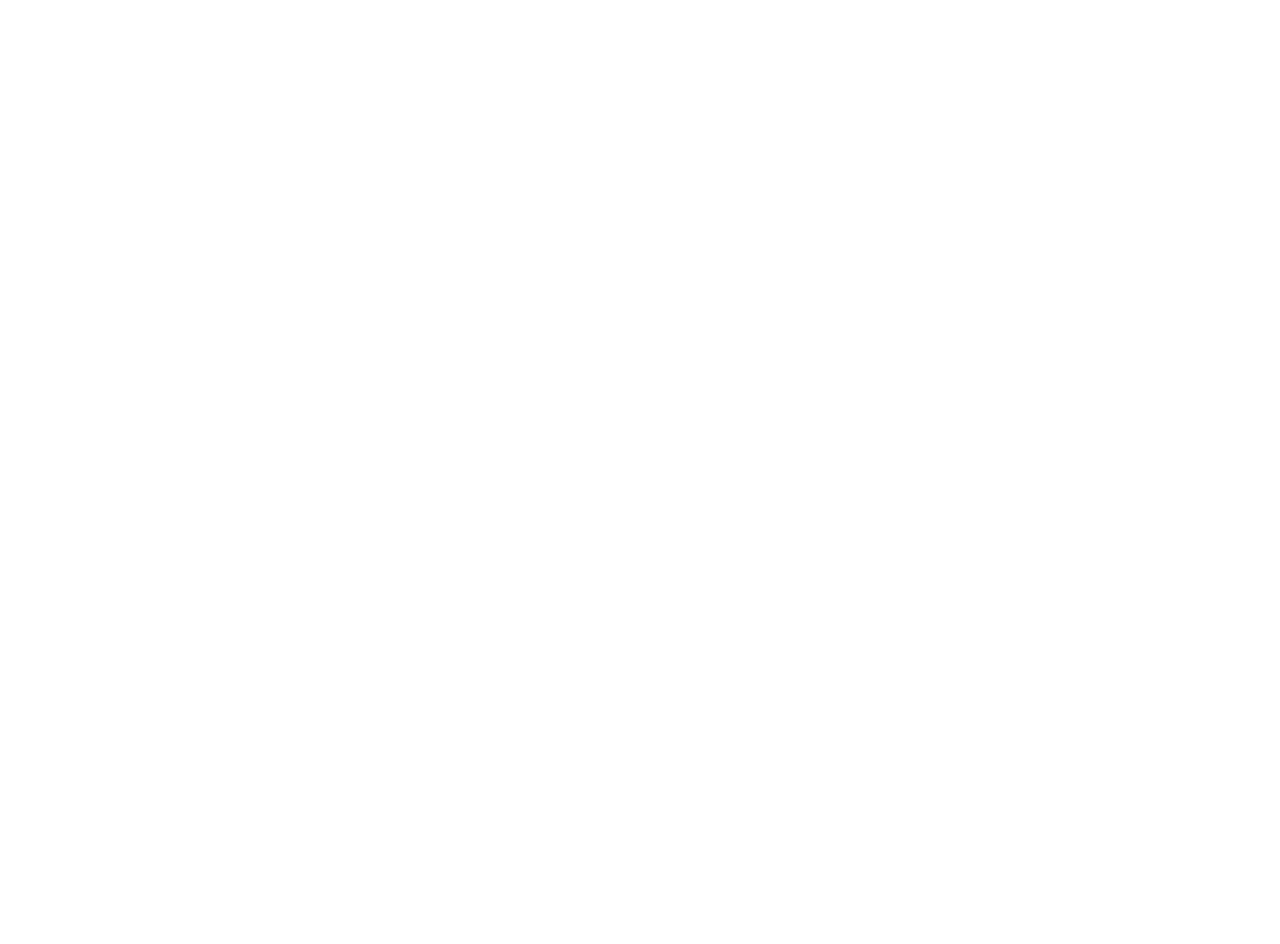
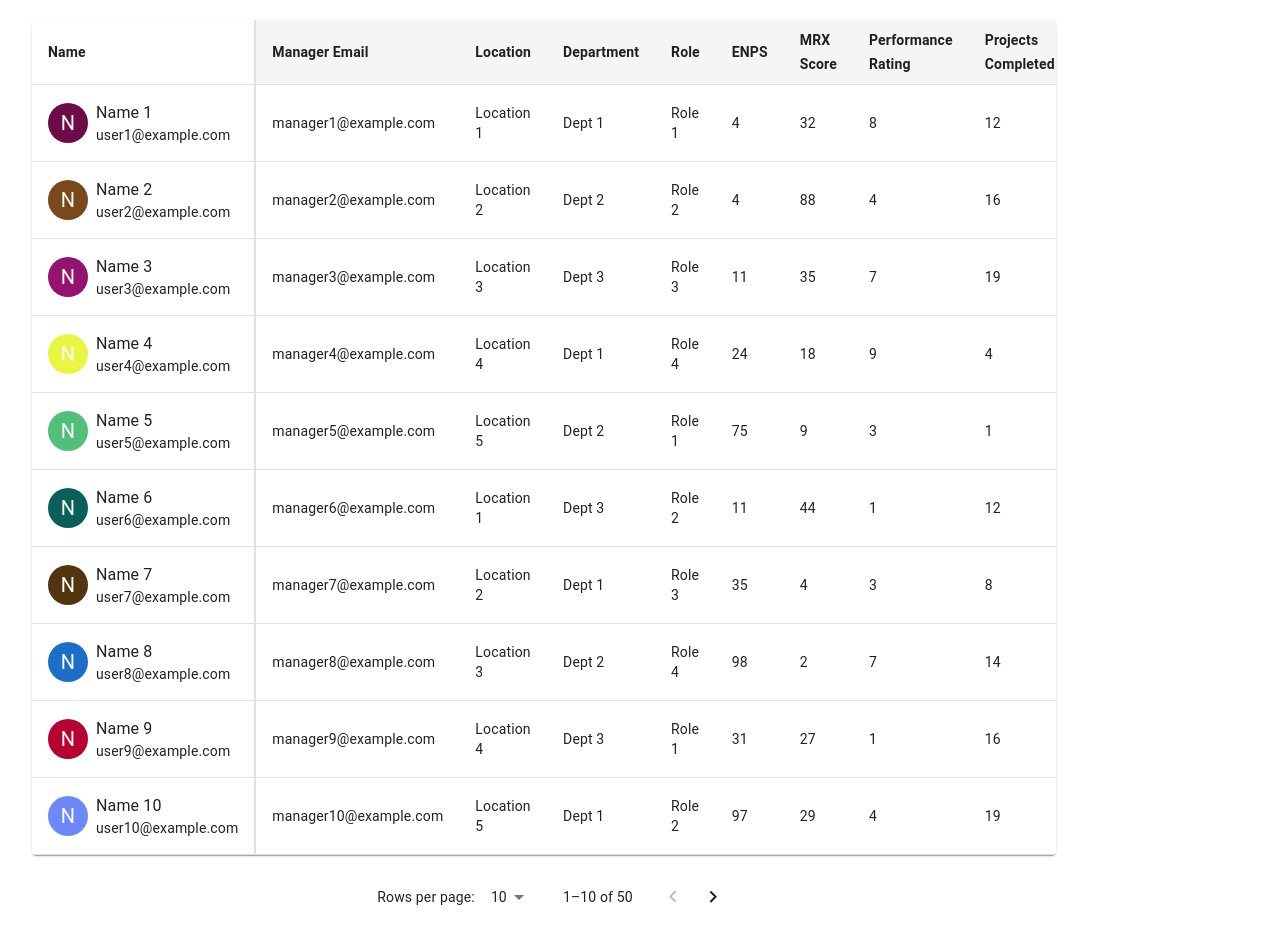
Before and after one commit to rish271/table_x, a React (Create React App) app: page / in a window 1280 px wide. Shown: the part 100-1044 px from the top of the page. Before the commit the page ends 800 px from the top, so only its background shows below. Built offline with nearby package versions, Linux system fonts and the light colour scheme.

Commit message:
table rendered

```diff
--- a/package.json
+++ b/package.json
@@ -3,6 +3,9 @@
   "version": "0.1.0",
   "private": true,
   "dependencies": {
+    "@emotion/react": "^11.14.0",
+    "@emotion/styled": "^11.14.0",
+    "@mui/material": "^6.3.1",
     "cra-template": "1.2.0",
     "react": "^19.0.0",
     "react-dom": "^19.0.0",
@@ -10,7 +13,7 @@
   },
   "scripts": {
     "start": "react-scripts start",
-    "build": "react-scripts build",
+    "build": "CI= react-scripts build",
     "test": "react-scripts test",
     "eject": "react-scripts eject"
   },
--- a/src/App.js
+++ b/src/App.js
@@ -1,13 +1,302 @@
-import logo from './logo.svg';
-import './App.css';
+import React, { useState, useEffect } from "react";
+import {
+  Table,
+  TableBody,
+  TableCell,
+  TableContainer,
+  TableHead,
+  TableRow,
+  TextField,
+  Paper,
+  TablePagination,
+  Button,
+  Dialog,
+  DialogActions,
+  DialogContent,
+  DialogTitle,
+  FormControlLabel,
+  Checkbox,
+  Avatar,
+  Typography,
+} from "@mui/material";
 
-function App() {
+// Utility function to generate a random color
+const generateRandomColor = () => {
+  const letters = "0123456789ABCDEF";
+  let color = "#";
+  for (let i = 0; i < 6; i++) {
+    color += letters[Math.floor(Math.random() * 16)];
+  }
+  return color;
+};
+
+const ManageableTable = () => {
+  const [data, setData] = useState([]); // Full dataset
+  const [filteredData, setFilteredData] = useState([]); // Displayed data
+  const [search, setSearch] = useState("");
+  const [page, setPage] = useState(0);
+  const [rowsPerPage, setRowsPerPage] = useState(10);
+  const [openModal, setOpenModal] = useState(false);
+
+  const [sortColumn, setSortColumn] = useState(null);
+  const [sortDirection, setSortDirection] = useState("asc");
+
+  const allColumns = [
+    { id: "name", label: "Name", visible: true },
+    { id: "managerEmail", label: "Manager Email", visible: true },
+    { id: "location", label: "Location", visible: true },
+    { id: "department", label: "Department", visible: true },
+    { id: "role", label: "Role", visible: true },
+    { id: "enps", label: "ENPS", visible: true },
+    { id: "mrxScore", label: "MRX Score", visible: true },
+    { id: "performanceRating", label: "Performance Rating", visible: true },
+    { id: "projectsCompleted", label: "Projects Completed", visible: true },
+    { id: "doj", label: "Date of Joining", visible: true },
+    { id: "tenure", label: "Tenure (months)", visible: true },
+  ];
+  const [columns, setColumns] = useState(allColumns);
+
+  // Simulate fetching data
+  useEffect(() => {
+    const generateMockData = () => {
+      return Array.from({ length: 50 }, (_, index) => ({
+        id: index + 1,
+        name: `Name ${index + 1}`,
+        userEmail: `user${index + 1}@example.com`,
+        managerEmail: `manager${index + 1}@example.com`,
+        location: `Location ${(index % 5) + 1}`,
+        department: `Dept ${(index % 3) + 1}`,
+        role: `Role ${(index % 4) + 1}`,
+        enps: Math.floor(Math.random() * 100),
+        mrxScore: Math.floor(Math.random() * 100),
+        performanceRating: Math.floor(Math.random() * 10) + 1,
+        projectsCompleted: Math.floor(Math.random() * 20),
+        doj: `2023-01-${String(index + 1).padStart(2, "0")}`,
+        tenure: Math.floor(Math.random() * 30),
+        avatarColor: generateRandomColor(),
+      }));
+    };
+
+    setData(generateMockData());
+  }, []);
+
+  const fetchData = (offset, limit) => {
+    return new Promise((resolve) => {
+      let result = [...data];
+
+      if (search) {
+        result = result.filter(
+          (item) =>
+            item.name.toLowerCase().includes(search.toLowerCase()) ||
+            item.managerEmail.toLowerCase().includes(search.toLowerCase())
+        );
+      }
+
+      setTimeout(() => {
+        resolve(result.slice(offset, offset + limit));
+      }, 300);
+    });
+  };
+
+  useEffect(() => {
+    const loadPageData = async () => {
+      const offset = page * rowsPerPage;
+      const limit = rowsPerPage;
+
+      const result = await fetchData(offset, limit);
+
+      if (sortColumn) {
+        result.sort((a, b) => {
+          const valueA = a[sortColumn];
+          const valueB = b[sortColumn];
+
+          const numericA = parseInt(valueA.match(/\d+/)?.[0], 10) || 0;
+          const numericB = parseInt(valueB.match(/\d+/)?.[0], 10) || 0;
+
+          if (!isNaN(numericA) && !isNaN(numericB)) {
+            return sortDirection === "asc"
+              ? numericA - numericB
+              : numericB - numericA;
+          } else {
+            if (valueA < valueB) return sortDirection === "asc" ? -1 : 1;
+            if (valueA > valueB) return sortDirection === "asc" ? 1 : -1;
+            return 0;
+          }
+        });
+      }
+
+      setFilteredData(result);
+    };
+
+    loadPageData();
+  }, [page, rowsPerPage, sortColumn, sortDirection, search, data]);
+
+  const handleChangePage = (event, newPage) => {
+    setPage(newPage);
+  };
+
+  const handleChangeRowsPerPage = (event) => {
+    const newRowsPerPage = parseInt(event.target.value, 10);
+    setRowsPerPage(newRowsPerPage);
+    setPage(0);
+  };
+
+  const handleSort = (columnId) => {
+    const newSortDirection =
+      sortColumn === columnId && sortDirection === "asc" ? "desc" : "asc";
+    setSortColumn(columnId);
+    setSortDirection(newSortDirection);
+  };
+
+  const handleToggleColumn = (columnId) => {
+    setColumns((prevColumns) =>
+      prevColumns.map((col) =>
+        col.id === columnId ? { ...col, visible: !col.visible } : col
+      )
+    );
+  };
+
+  const handleModalClose = () => {
+    setOpenModal(false);
+  };
+
+  const visibleColumns = columns.filter((column) => column.visible);
+
   return (
-    <div className="App">
+    <div
+      style={{
+        display: "flex",
+        flexDirection: "column",
+        alignItems: "center",
+        padding: "2rem",
+        width: "80%",
+      }}
+    >
+      <div
+        style={{
+          display: "flex",
+          width: "100%",
+          justifyContent: "space-between",
+          alignItems: "center",
+        }}
+      >
+        <TextField
+          label="Search by Name or Manager Email"
+          variant="outlined"
+          fullWidth
+          value={search}
+          onChange={(e) => setSearch(e.target.value)}
+          style={{ marginBottom: "1rem", width: "60%" }}
+        />
+        <Button onClick={() => setOpenModal(true)}>Manage Columns</Button>
+      </div>
+      <TableContainer
+        component={Paper}
+        style={{ maxWidth: "100%", margin: "1rem 0" }}
+      >
+        <Table>
+          <TableHead>
+            <TableRow>
+              {visibleColumns.map((column) => (
+                <TableCell
+                  key={column.id}
+                  onClick={() => handleSort(column.id)}
+                  style={{
+                    cursor: "pointer",
+                    background: "#f5f5f5",
+                    padding: "8px 16px", // Reduced padding for shorter height
+                    fontSize: "0.875rem", // Smaller font size for header
+                    fontWeight: 600,
 
+                    ...(column.id === "name"
+                      ? {
+                          position: "sticky",
+                          left: 0,
+                          zIndex: 100,
+                          backgroundColor: "#fff", // Ensuring it's above other rows
+                          borderRight: "2px solid #e0e0e0",
+                        }
+                      : {}),
+                  }}
+                >
+                  {column.label}{" "}
+                  {sortColumn === column.id &&
+                    (sortDirection === "asc" ? "▲" : "▼")}
+                </TableCell>
+              ))}
+            </TableRow>
+          </TableHead>
+          <TableBody>
+            {filteredData.map((row) => (
+              <TableRow key={row.id}>
+                {visibleColumns.map((column) => (
+                  <TableCell
+                    key={column.id}
+                    style={
+                      column.id === "name"
+                        ? {
+                            position: "sticky",
+                            left: 0,
+                            background: "#fff",
+                            borderRight: "2px solid #e0e0e0",
+                          }
+                        : {}
+                    }
+                  >
+                    {column.id === "name" ? (
+                      <div style={{ display: "flex", alignItems: "center" }}>
+                        <Avatar style={{ backgroundColor: row.avatarColor }}>
+                          {row.name.charAt(0)}
+                        </Avatar>
+                        <div style={{ marginLeft: "8px" }}>
+                          <Typography>{row.name}</Typography>
+                          <Typography variant="body2">
+                            {row.userEmail}
+                          </Typography>
+                        </div>
+                      </div>
+                    ) : (
+                      row[column.id]
+                    )}
+                  </TableCell>
+                ))}
+              </TableRow>
+            ))}
+          </TableBody>
+        </Table>
+      </TableContainer>
 
+      <TablePagination
+        rowsPerPageOptions={[5, 10, 20]}
+        component="div"
+        count={data.length}
+        rowsPerPage={rowsPerPage}
+        page={page}
+        onPageChange={handleChangePage}
+        onRowsPerPageChange={handleChangeRowsPerPage}
+      />
+      <Dialog open={openModal} onClose={handleModalClose}>
+        <DialogTitle>Manage Columns</DialogTitle>
+        <DialogContent>
+          {columns.map((column) => (
+            <FormControlLabel
+              key={column.id}
+              control={
+                <Checkbox
+                  checked={column.visible}
+                  onChange={() => handleToggleColumn(column.id)}
+                />
+              }
+              label={column.label}
+            />
+          ))}
+        </DialogContent>
+        <DialogActions>
+          <Button onClick={handleModalClose}>Close</Button>
+        </DialogActions>
+      </Dialog>
     </div>
   );
-}
+};
 
-export default App;
+export default ManageableTable;
```
Also changed, not shown: 1 other file (tests, documents, lock files or other folders).
